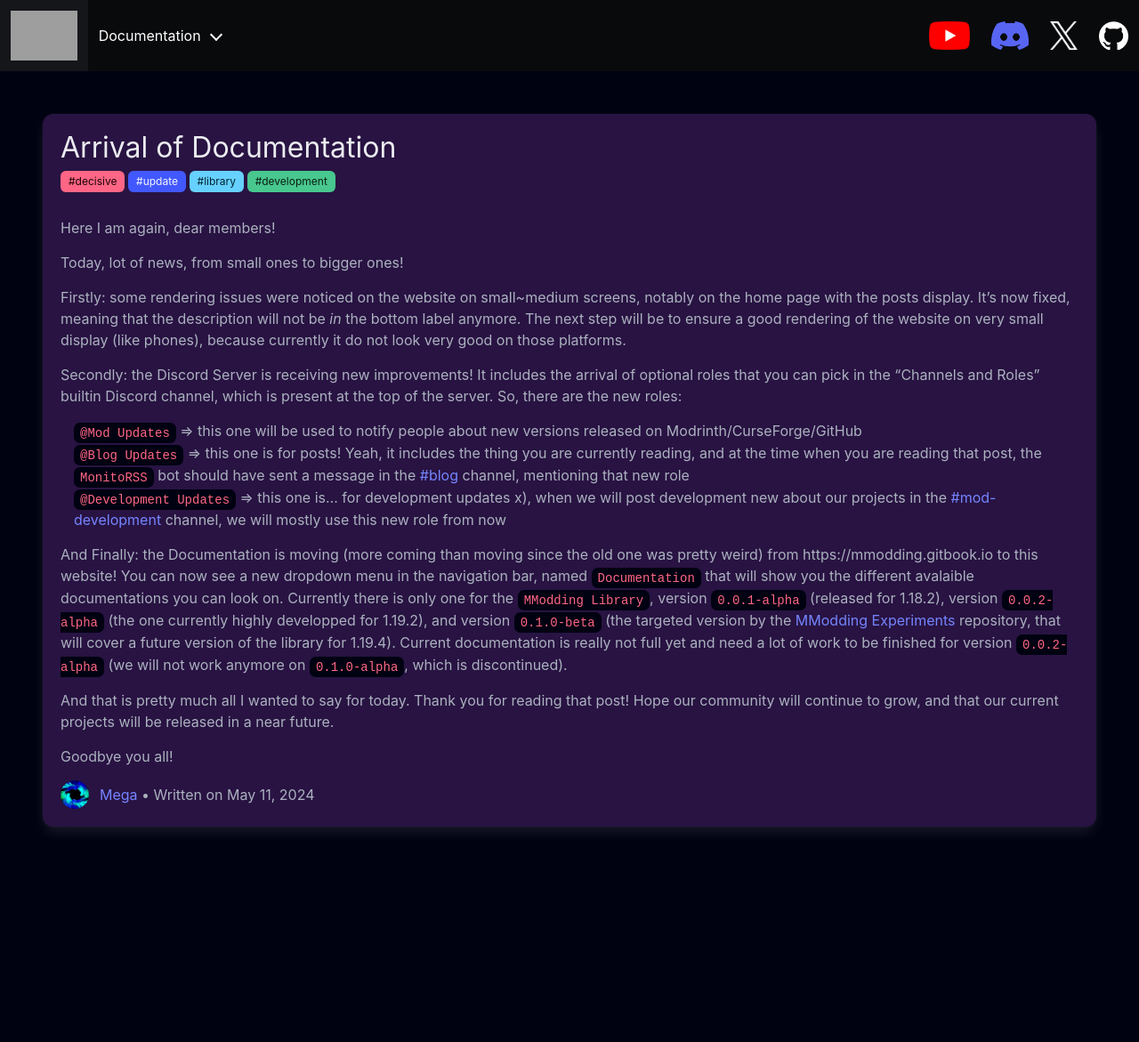
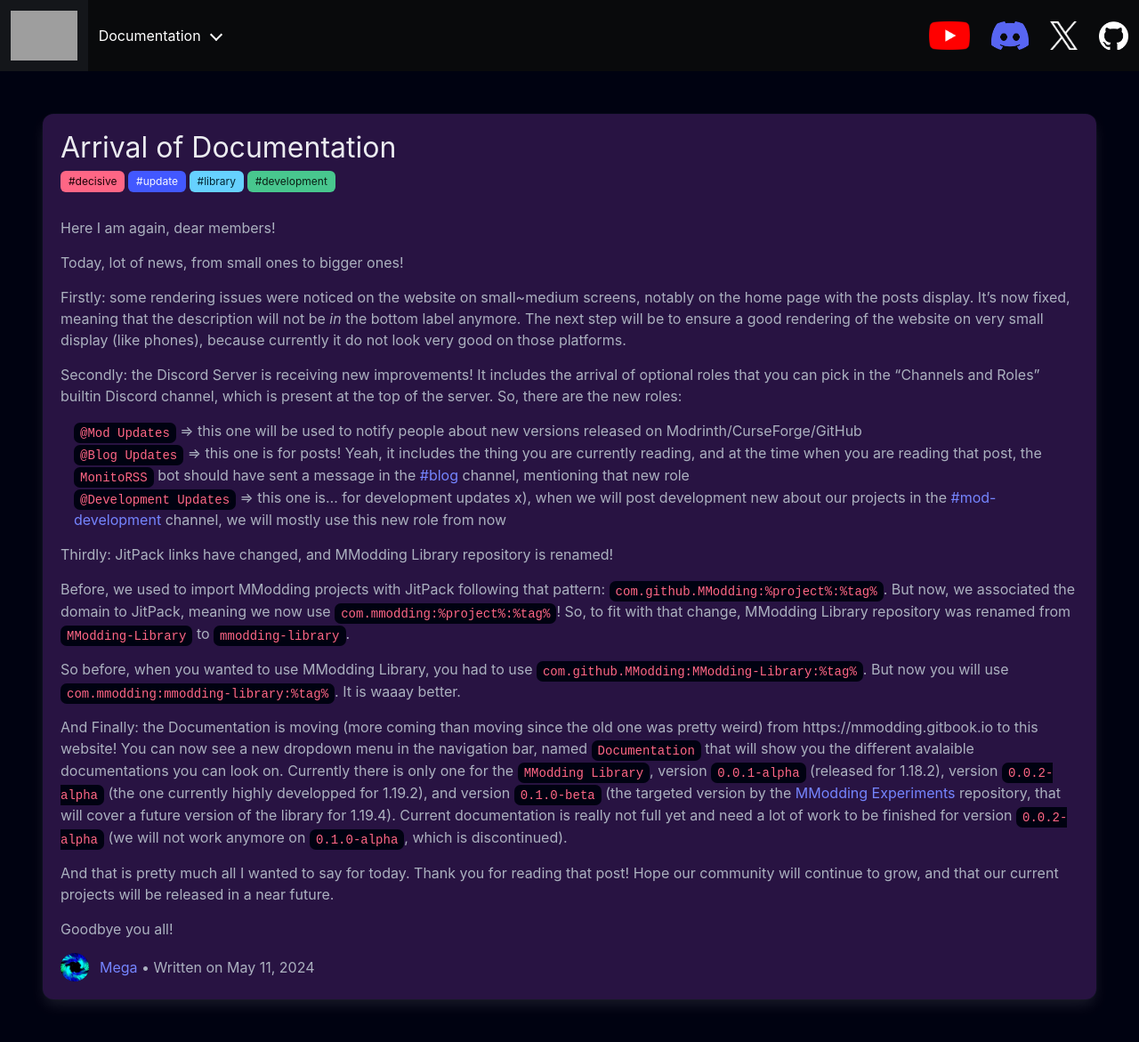
Before and after one commit to MModding/mmodding.github.io, a Jekyll site: the page built from docs/_posts/2024-05-11-arrival-of-documentation.markdown, in a window 1280 px wide. Shown: the whole page at 89% size. Built offline with Jekyll 4.4.1, drawn with Linux system fonts in a browser that asks for light colours; before the commit the page ends 977 px from its top, so only the background shows below that; grey boxes are pictures that could not be loaded.

Commit message:
post completition

```diff
--- a/docs/_posts/2024-05-11-arrival-of-documentation.markdown
+++ b/docs/_posts/2024-05-11-arrival-of-documentation.markdown
@@ -3,7 +3,7 @@ layout: post
 title: "Arrival of Documentation"
 date: 2024-05-11 16:20:06 +0100
 author: Mega
-description: Talking a bit about Documentation, Website Fixes and Discord Server Improvements!
+description: Talking a bit about Documentation, Website Fixes, MModding domain with JitPack and Discord Server Improvements!
 tags:
 - decisive
 - update
@@ -23,6 +23,12 @@ Secondly: the Discord Server is receiving new improvements! It includes the arri
 - `@Blog Updates` => this one is for posts! Yeah, it includes the thing you are currently reading, and at the time when you are reading that post, the `MonitoRSS` bot should have sent a message in the [#blog](https://discord.com/channels/1142972540810178720/1234595183774138390) channel, mentioning that new role
 - `@Development Updates` => this one is... for development updates x), when we will post development new about our projects in the [#mod-development](https://discord.com/channels/1142972540810178720/1142975463829024868) channel, we will mostly use this new role from now
 
+Thirdly: JitPack links have changed, and MModding Library repository is renamed!
+
+Before, we used to import MModding projects with JitPack following that pattern: `com.github.MModding:%project%:%tag%`. But now, we associated the domain to JitPack, meaning we now use `com.mmodding:%project%:%tag%`! So, to fit with that change, MModding Library repository was renamed from `MModding-Library` to `mmodding-library`.
+
+So before, when you wanted to use MModding Library, you had to use `com.github.MModding:MModding-Library:%tag%`. But now you will use `com.mmodding:mmodding-library:%tag%`. It is waaay better.
+
 And Finally: the Documentation is moving (more coming than moving since the old one was pretty weird) from https://mmodding.gitbook.io to this website! You can now see a new dropdown menu in the navigation bar, named `Documentation` that will show you the different avalaible documentations you can look on. Currently there is only one for the `MModding Library`, version `0.0.1-alpha` (released for 1.18.2), version `0.0.2-alpha` (the one currently highly developped for 1.19.2), and version `0.1.0-beta` (the targeted version by the [MModding Experiments](https://github.com/MModding/mmodding-experiments) repository, that will cover a future version of the library for 1.19.4). Current documentation is really not full yet and need a lot of work to be finished for version `0.0.2-alpha` (we will not work anymore on `0.1.0-alpha`, which is discontinued).
 
 And that is pretty much all I wanted to say for today. Thank you for reading that post! Hope our community will continue to grow, and that our current projects will be released in a near future.
```
